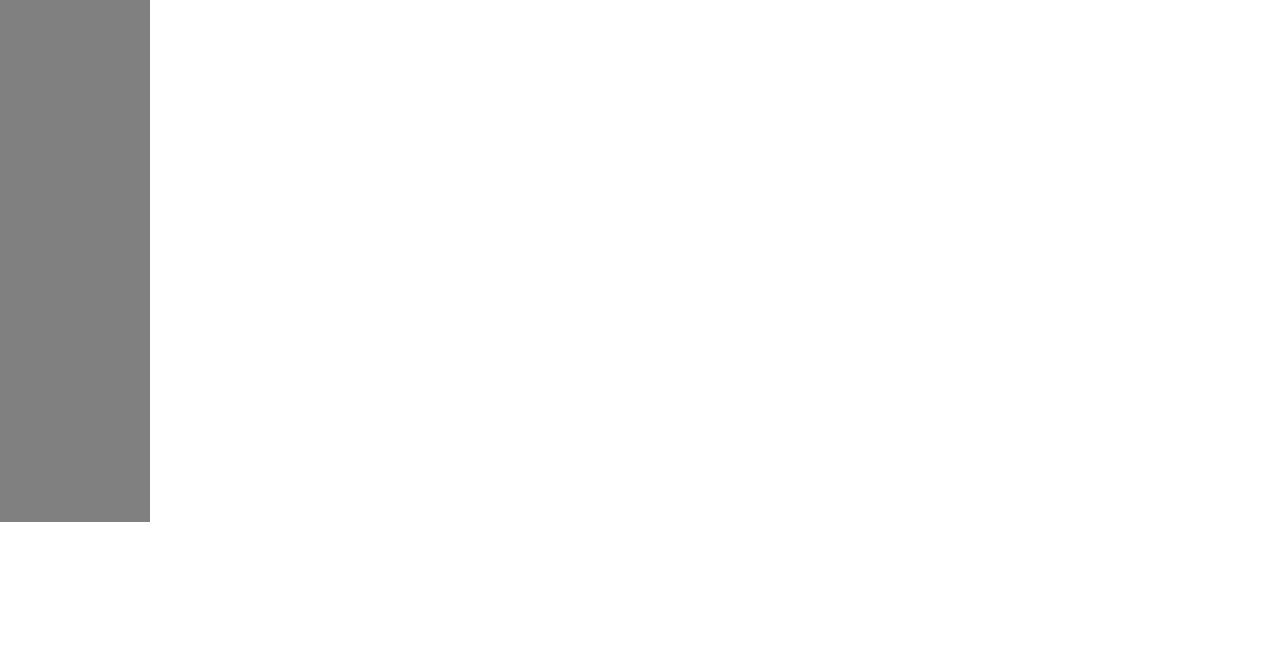
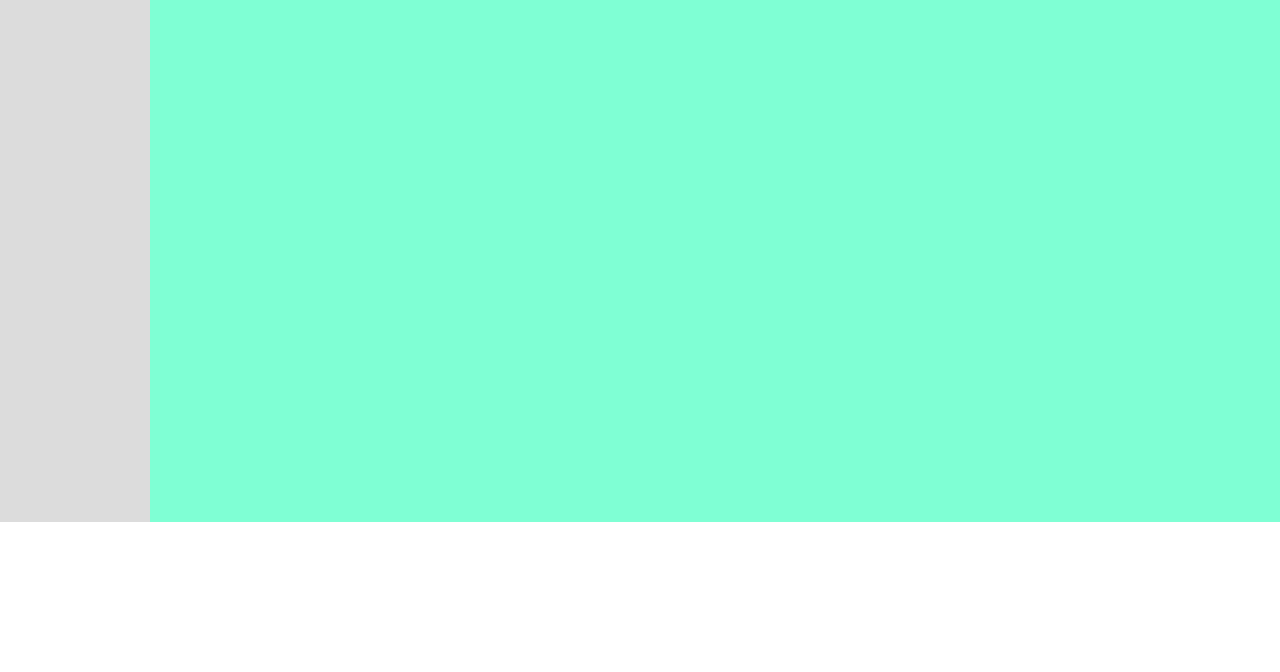
Before and after one commit to FerValentina/grid1, a plain HTML site: page index.html in a window 1280 px wide. Shown: the part 128-800 px from the top of the page. Drawn offline with Linux system fonts and the light colour scheme.

Commit message:
agregando main

```diff
--- a/assets/css/style.css
+++ b/assets/css/style.css
@@ -22,6 +22,10 @@ nav{
 }
 aside{
     grid-area: sidebar;
-    background-color: gray;
+    background-color: rgb(220, 220, 220);
 
 }
+main{
+    grid-area: main;
+    background-color: aquamarine;
+}
--- a/index.html
+++ b/index.html
@@ -17,7 +17,10 @@
             <li><a href="#">Zapatos</a></li>
         </ul>
     </aside>
+    <main>
 
+
+    </main>
 
 </body>
 </html>
```
